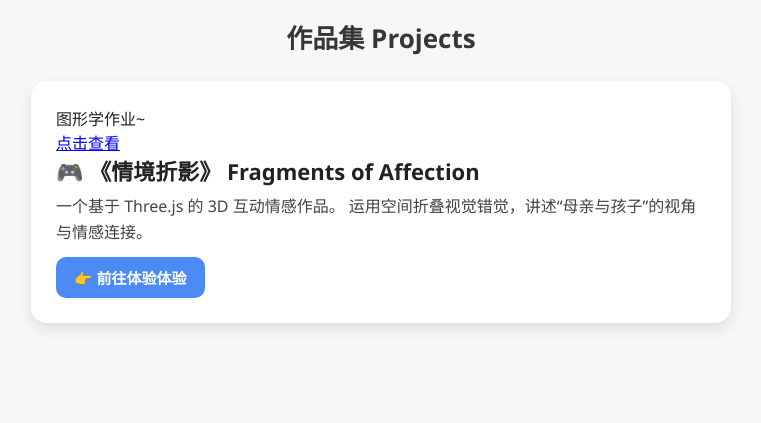
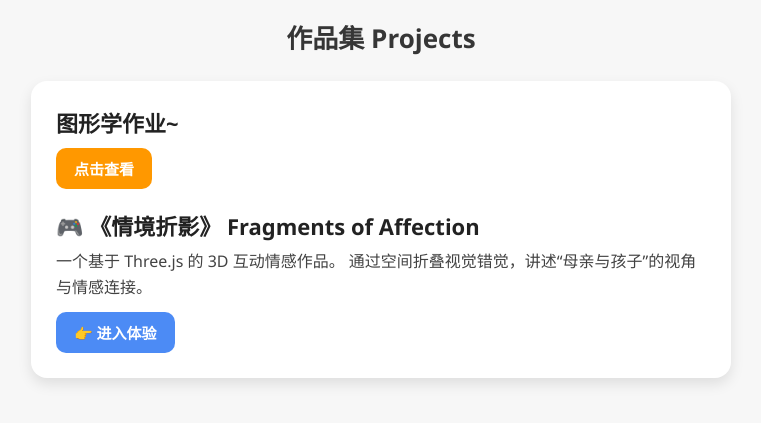
Before and after one commit to shmily2427/shmily2427.github.io, a plain HTML site: page index.html in a window 1280 px wide. Shown: the part 179-602 px from the top of the page, without its empty margins (259-1020 px from the left). Drawn offline with Linux system fonts and the light colour scheme.

Commit message:
Add homework section with links and styling

```diff
--- a/index.html
+++ b/index.html
@@ -67,6 +67,28 @@
             }
         }
 
+        .homework {
+            font-size: 22px;
+            font-weight: bold;
+            margin-bottom: 10px;
+        }
+
+        .homework-link {
+            display: inline-block;
+            margin-bottom: 20px;
+            padding: 10px 18px;
+            background: #ff9800;
+            color: #fff;
+            border-radius: 10px;
+            text-decoration: none;
+            font-size: 15px;
+            font-weight: 600;
+        }
+
+        .homework-link:hover {
+            opacity: 0.9;
+        }
+
         .project-title {
             font-size: 22px;
             font-weight: bold;
@@ -103,24 +125,22 @@
         <h1>shmily2427</h1>
         <h2>作品集 Projects</h2>
 
-        <!-- 项目展示卡片 -->
         <div class="card">
-            <div class="homework">
-                图形学作业~
-            </div>
-            <a class="homework-link" href="https://shmily2427.github.io/Computer-Graphics-Projects/" target="_blank">
+            <div class="homework">图形学作业~</div>
+
+            <a class="homework-link" href="https://github.com/shmily2427/Computer-Graphics-Projects" target="_blank">
                 点击查看
             </a>
+
             <div class="project-title">🎮 《情境折影》 Fragments of Affection</div>
             <div class="project-desc">
                 一个基于 Three.js 的 3D 互动情感作品。
-                运用空间折叠视觉错觉，讲述“母亲与孩子”的视角与情感连接。
+                通过空间折叠视觉错觉，讲述“母亲与孩子”的视角与情感连接。
             </div>
             <a class="project-link" href="https://shmily2427.github.io/emotion-folding/" target="_blank">
-                👉 前往体验体验
+                👉 进入体验
             </a>
         </div>
-
     </div>
 </body>
 </html>
```
